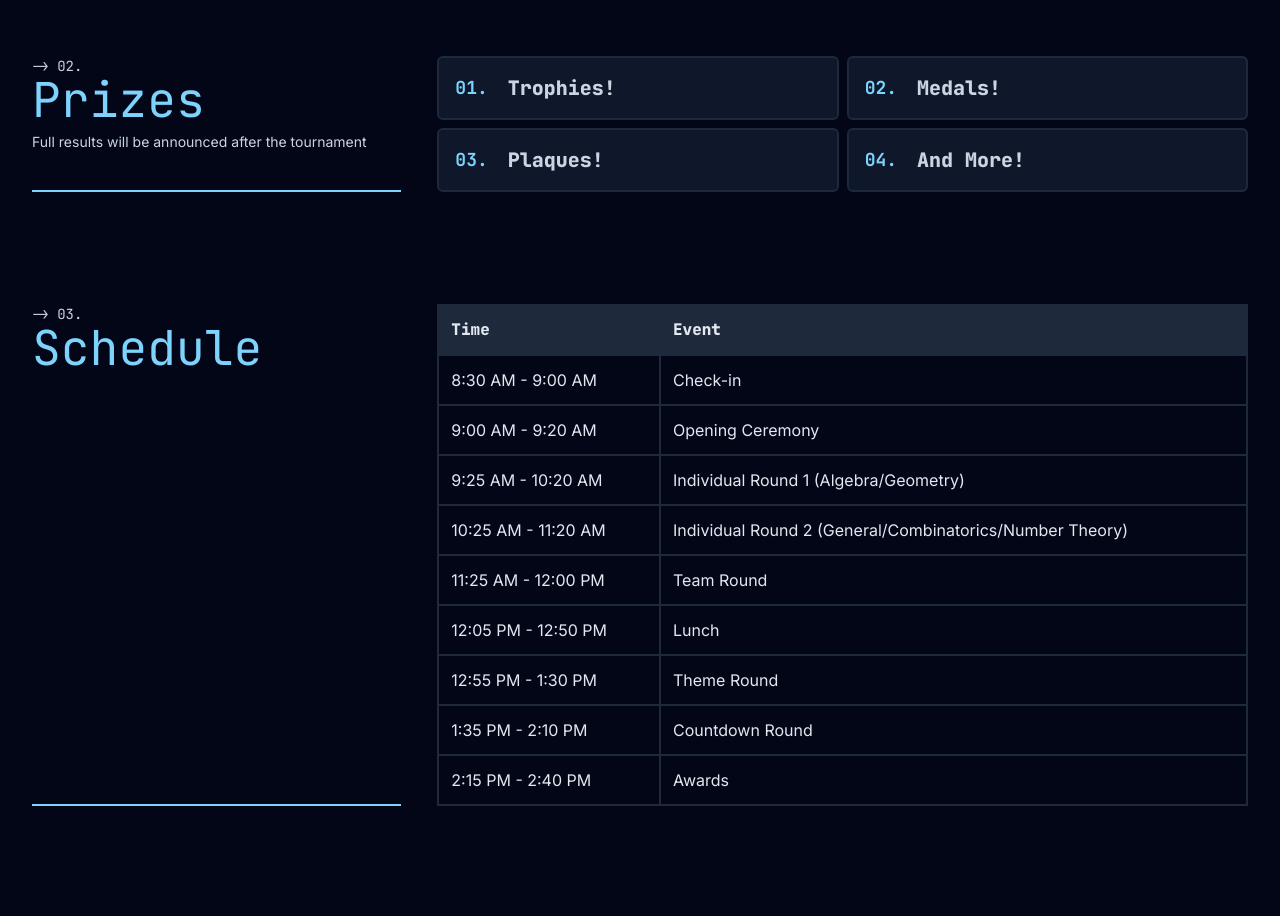
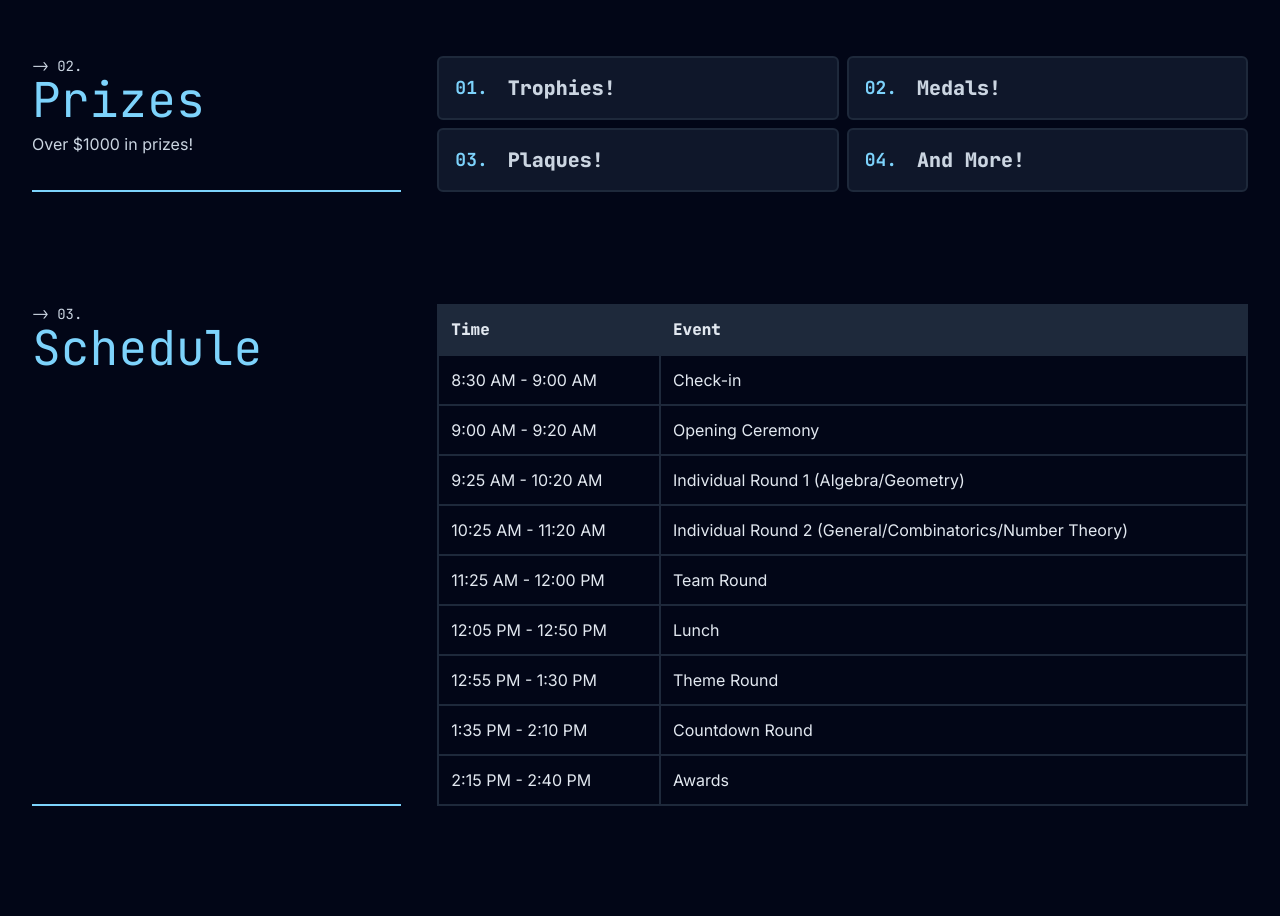
Before and after one commit to DECAGON-Tournament/decagon-site, a Next.js app: page / in a window 1280 px wide. Shown: the part 1800-2716 px from the top of the page. Built offline with nearby package versions, Linux system fonts and the light colour scheme.

Commit message:
updated prizes

```diff
--- a/src/app/components/prizes.tsx
+++ b/src/app/components/prizes.tsx
@@ -26,7 +26,7 @@ export default function Prizes() {
         <div className='grow border-b-sky-300 border-b-2'>
             <p className={`font-mono text-slate-300 text-sm`}> -&gt; 02.</p>
             <h1 className={`font-mono text-sky-300 text-5xl`}>Prizes</h1>
-            <p className='text-sm text-slate-300 mt-2 mb-4'>Full results will be announced after the tournament</p>
+            <p className='text-md text-slate-300 mt-2 mb-4'>Over $1000 in prizes!</p>
         </div>
         <div className='w-full md:w-2/3 grid grid-cols-1 lg:grid-cols-2 gap-2'>
             {prizes.map((prize, i) => (
```
